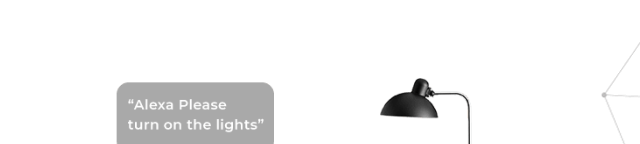
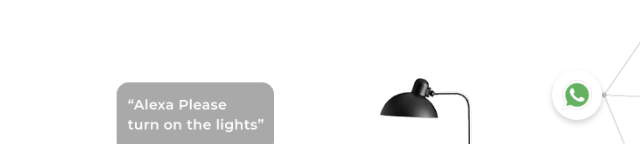
Before and after one commit to aby30/horo, a plain HTML site: page index.html in a window 1280 px wide. Shown: the part 656-800 px from the top of the page, 640-1280 px from the left. Drawn offline with nearby package versions, Linux system fonts and the light colour scheme.

Commit message:
whatsapp fixed icon updated

```diff
--- a/index.html
+++ b/index.html
@@ -246,6 +246,6 @@
         </div>
         <div class="footer__copyrights">Copyrights Horo Automation Pvt. Ltd. 2019</div>
       </div>
-    </div>
+    </div><a class="whatsappChat" href="https://wa.me/919619940927" target="_blank"><img src="img/whatsapp.png"/></a>
   </body>
 </html>
--- a/styles/styleAll.scss
+++ b/styles/styleAll.scss
@@ -798,3 +798,21 @@
     }
   }
 }
+
+
+.whatsappChat {
+  position: fixed;
+  display: inline-block;
+  width: 50px;
+  height: 50px;
+  right: 3%;
+  bottom: 3%;
+  text-decoration: none;
+  background-color: #ffffff;
+  padding: 10px;
+  border-radius: 30px;
+  box-shadow: 0 3px 6px rgba(0, 0, 0, 0.06), 0 3px 6px rgba(0, 0, 0, 0.13);
+  img {
+    max-width: 100%;
+  }
+}
```
Also changed, not shown: img/whatsapp.png (added), styles/styleAll.css, 2 other files.
